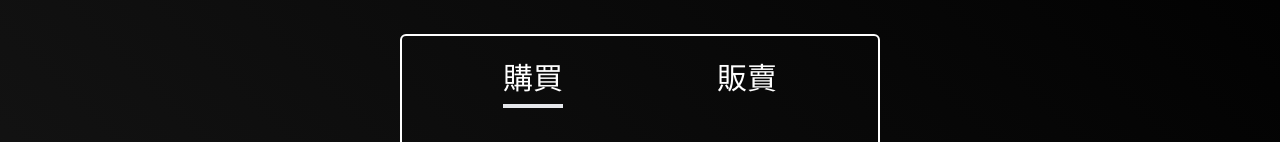
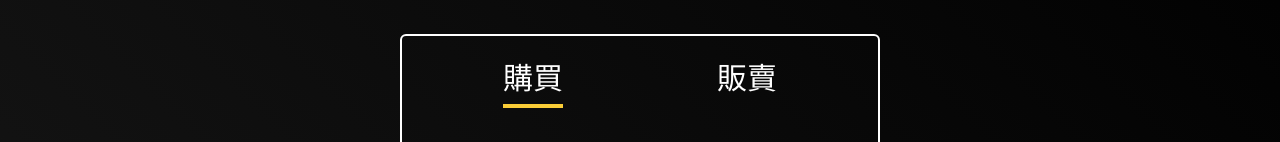
Before and after one commit to kevin420eth/bitanan, a Next.js app: page /trade in a window 1280 px wide. Shown: the part 170-312 px from the top of the page. Built offline with nearby package versions, Linux system fonts and the light colour scheme.

Commit message:
i love j

```diff
--- a/app/trade/page.js
+++ b/app/trade/page.js
@@ -55,8 +55,8 @@ export default function Page() {
             <form action="" className="relative flex flex-col items-center border-2 border-white p-6 gap-3 rounded-md w-1/2">
 
                 <div className='flex justify-around w-full mb-6'>
-                    <h1 className={buy? "buy_button cursor-pointer text-3xl pb-2 border-b-4": "buy_button cursor-pointer text-3xl"} onClick={()=>handlebuySwitch(true)}>購買</h1>
-                    <h1 className={buy? "buy_button cursor-pointer text-3xl": "buy_button cursor-pointer text-3xl pb-2 border-b-4"} onClick={()=>handlebuySwitch(false)}>販賣</h1>
+                    <h1 className={buy? "buy_button cursor-pointer text-3xl pb-2 border-b-4 border-[#facd37]": "buy_button cursor-pointer text-3xl"} onClick={()=>handlebuySwitch(true)}>購買</h1>
+                    <h1 className={buy? "buy_button cursor-pointer text-3xl": "buy_button cursor-pointer text-3xl pb-2 border-b-4 border-[#facd37]"} onClick={()=>handlebuySwitch(false)}>販賣</h1>
                 </div>
 
                 <div className='relative pay_input_container flex flex-col border-2 border-gray-500 rounded-lg justify-center items-start px-4 py-2 gap-2'>
```
